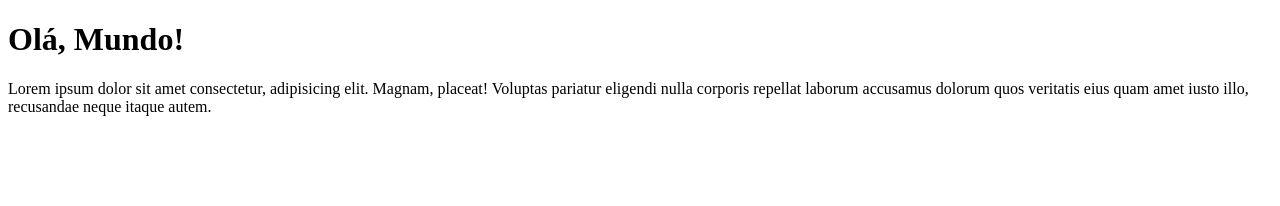
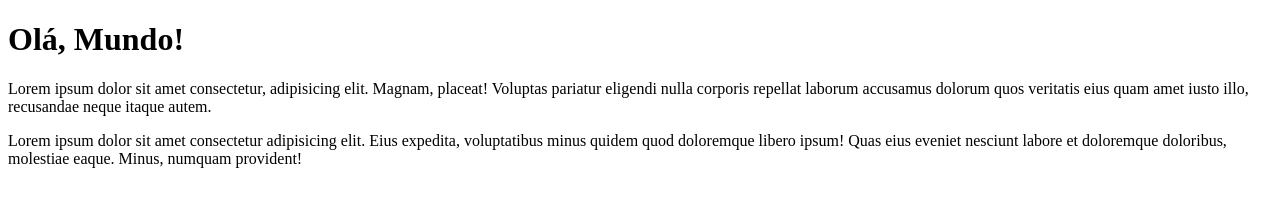
Before and after one commit to cbmarlet/Ola-Mundo, a plain HTML site: page site-exemplo/index.html in a window 1280 px wide. Drawn offline with Linux system fonts and the light colour scheme.

Commit message:
adicionei um parágrafo

```diff
--- a/site-exemplo/index.html
+++ b/site-exemplo/index.html
@@ -9,5 +9,6 @@
     <h1>Olá, Mundo!</h1>
 
     <p>Lorem ipsum dolor sit amet consectetur, adipisicing elit. Magnam, placeat! Voluptas pariatur eligendi nulla corporis repellat laborum accusamus dolorum quos veritatis eius quam amet iusto illo, recusandae neque itaque autem.</p>
+    <p>Lorem ipsum dolor sit amet consectetur adipisicing elit. Eius expedita, voluptatibus minus quidem quod doloremque libero ipsum! Quas eius eveniet nesciunt labore et doloremque doloribus, molestiae eaque. Minus, numquam provident!</p>
 </body>
 </html>
```
